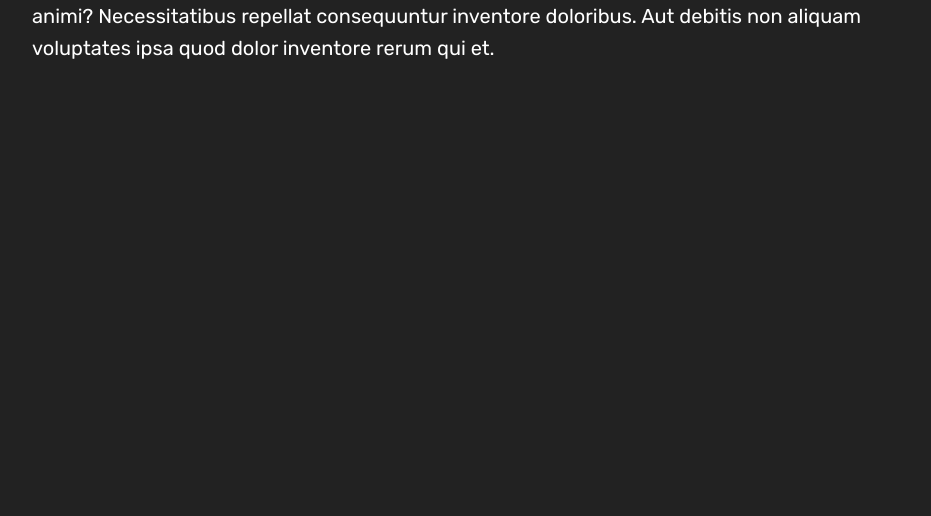
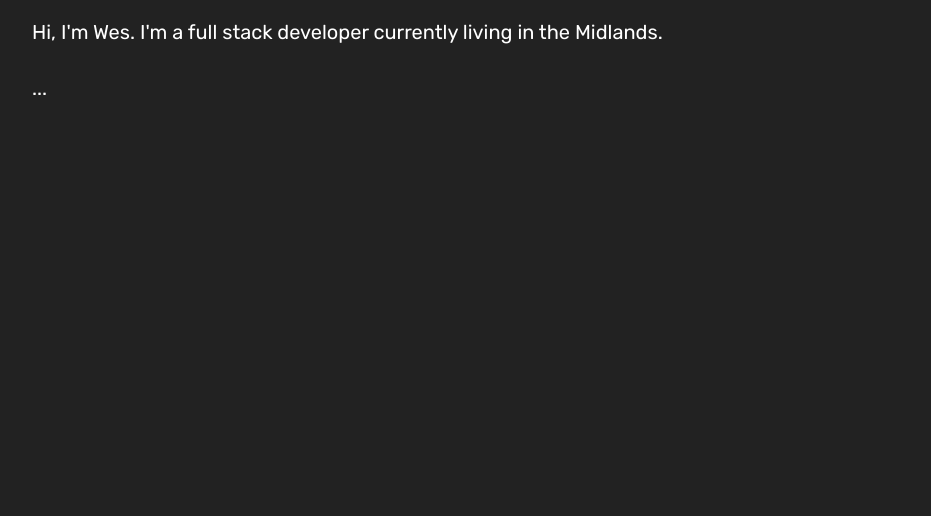
Before and after one commit to wesonweb/blog, an Eleventy site: page src/index.html in a window 1280 px wide. Shown: the part 216-732 px from the top of the page, without its empty margins (174-1105 px from the left). Built offline with nearby package versions, Linux system fonts and the light colour scheme; Eleventy itself is replaced by a stand-in of ours; files that its build step writes are made by us from their sources.

Commit message:
updates some content and fixes intro section margin

```diff
--- a/src/index.html
+++ b/src/index.html
@@ -2,6 +2,8 @@
 layout: layouts/base.html
 title: 'Home'
 ---
-
-<h2>About me</h2>
-<p>Lorem ipsum dolor sit amet consectetur adipisicing elit. Obcaecati quae reiciendis suscipit animi? Necessitatibus repellat consequuntur inventore doloribus. Aut debitis non aliquam voluptates ipsa quod dolor inventore rerum qui et.</p>
+<section class="intro">
+  <h2>About me</h2>
+  <p>Hi, I'm Wes. I'm a full stack developer currently living in the Midlands. </p>
+  <p>...</p>
+</section>
```
Also changed, not shown: src/pages/blogs.html (+2 -2 lines), src/pages/projects.html (+1 -2 lines), src/assets/images/placeholder.jpg (deleted), 3 other files.
